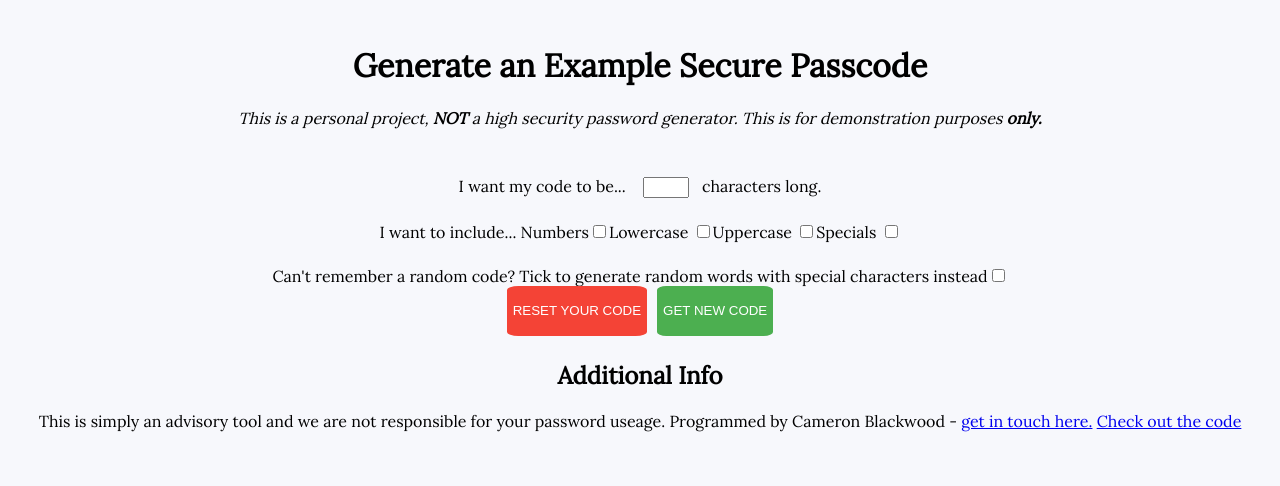
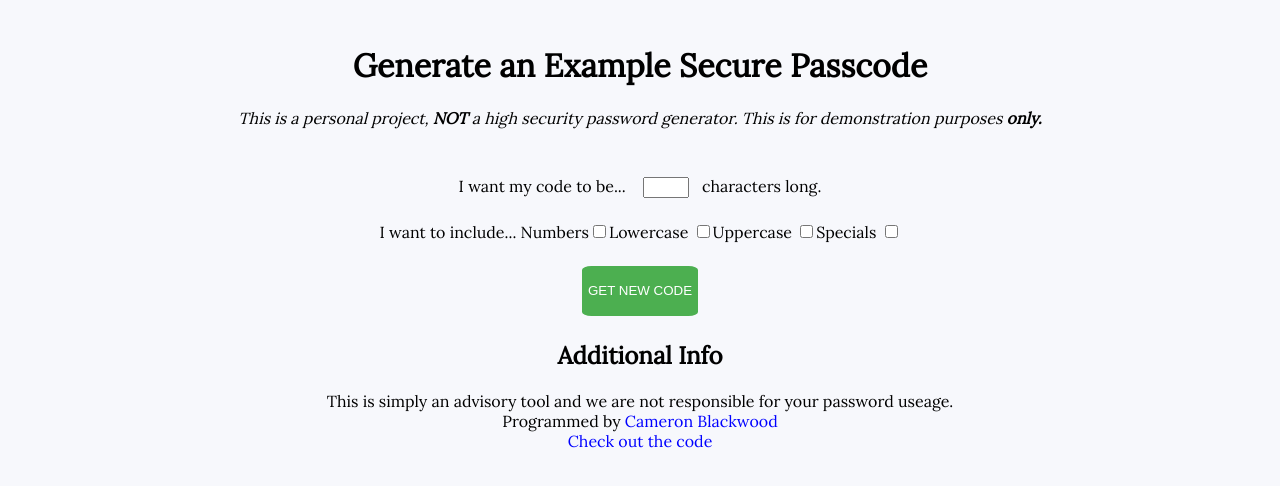
Before and after one commit to Reikon95/give-me-a-random-passcode, a React (Create React App) app: page / in a window 1280 px wide. Shown: the top 486 px of the page. Built offline with nearby package versions, Linux system fonts and the light colour scheme.

Commit message:
fixed specials issues

```diff
--- a/src/App.css
+++ b/src/App.css
@@ -26,7 +26,7 @@ ul {
   margin-top: 3vh;
 }
 .code-length-input {
-  min-width: 20px;
+  min-width: 24px;
   width: 3vw;
   margin: auto 1vw;
 }
--- a/src/App.jsx
+++ b/src/App.jsx
@@ -100,16 +100,7 @@ function App() {
         Uppercase <input type="checkbox" onChange={() => setObj("upper")} />
         Specials <input type="checkbox" onChange={() => setObj("special")} />
       </div>
-      Can't remember a random code? Tick to generate random words with special
-      characters instead
-      <input type="checkbox" onChange={() => setObj("words")}></input>
       <div className="buttons-wrap">
-        <button
-          className="app-button app-button-reset"
-          onClick={() => resetCode()}
-        >
-          RESET YOUR CODE
-        </button>
         <button
           onClick={() => generateCode()}
           className="app-button app-button-generate"
--- a/src/assets/content/content.css
+++ b/src/assets/content/content.css
@@ -4,3 +4,9 @@
 .content-list {
   list-style-type: none;
 }
+
+a {
+  text-decoration: none;
+  color: blue;
+  cursor: pointer;
+}
--- a/src/assets/content/content.tsx
+++ b/src/assets/content/content.tsx
@@ -3,66 +3,20 @@ import "./content.css";
 export default function Content() {
   return (
     <div className="content">
-      {/* <h2>Why should I care about this?</h2>
-      <ul>
-        <li>
-          {" "}
-          - Simple passwords are a hacker's best friend - if they can guess it,
-          they can get it.
-        </li>
-        <li>
-          - Hackers are most likely to target somebody who's password relates to
-          their interests - for example, I wouldn't make my passcode{" "}
-          <em>ArsenalFan123</em>.
-        </li>
-        <li>
-          - Because the codes generated here are random, it would be very
-          difficult to guess!
-        </li>
-      </ul>
-      <h2>How long should my password be?</h2>
-      <p>
-        It's about striking a balance - the general principle is the longer your
-        password, the more secure it is, but this isn't the only factor. In
-        practical terms, you need to be able to remember your passcode! That
-        being said, in most cases 8 characters should be your minimum.
-      </p>
-      <h2>Why do you suggest using different characters?</h2>
-      <p>
-        Useage of special characters, numbers and a mix of upper and lower case
-        letters make your password both much harder to guess and crack.
-      </p>
-      <h2>What should I do now? </h2>
-      <p>Good question! Here's some general principles/tips to stick by:</p>
-      <ul className="content-list">
-        <li>Avoid using the same password for multiple services!</li>
-        <li>
-          If any dialog prompt asks for your password, take a minute to check
-          the domain is legit, and ask yourself why they need it.
-        </li>
-        <li>
-          You can see if any website/service you have signed up for has been
-          breached by entering your email at{" "}
+      <div>
+        <h2>Additional Info </h2>
+        This is simply an advisory tool and we are not responsible for your
+        password useage.
+        <div>
+          Programmed by{" "}
           <a
-            href="https://haveibeenpwned.com/"
+            href="https://www.linkedin.com/in/cameron-blackwood-2b758883/"
             rel="noopener noreferrer"
             target="_blank"
           >
-            haveibeenpwned
+            Cameron Blackwood
           </a>
-        </li>
-      </ul> */}
-      <div>
-        <h2>Additional Info </h2>
-        This is simply an advisory tool and we are not responsible for your
-        password useage. Programmed by Cameron Blackwood -{" "}
-        <a
-          href="mailto:cameronjwblackwood@gmail.com"
-          rel="noopener noreferrer"
-          target="_blank"
-        >
-          get in touch here.
-        </a>{" "}
+        </div>
         <a
           href="https://github.com/Reikon95/give-me-a-random"
           rel="noopener noreferrer"
```
